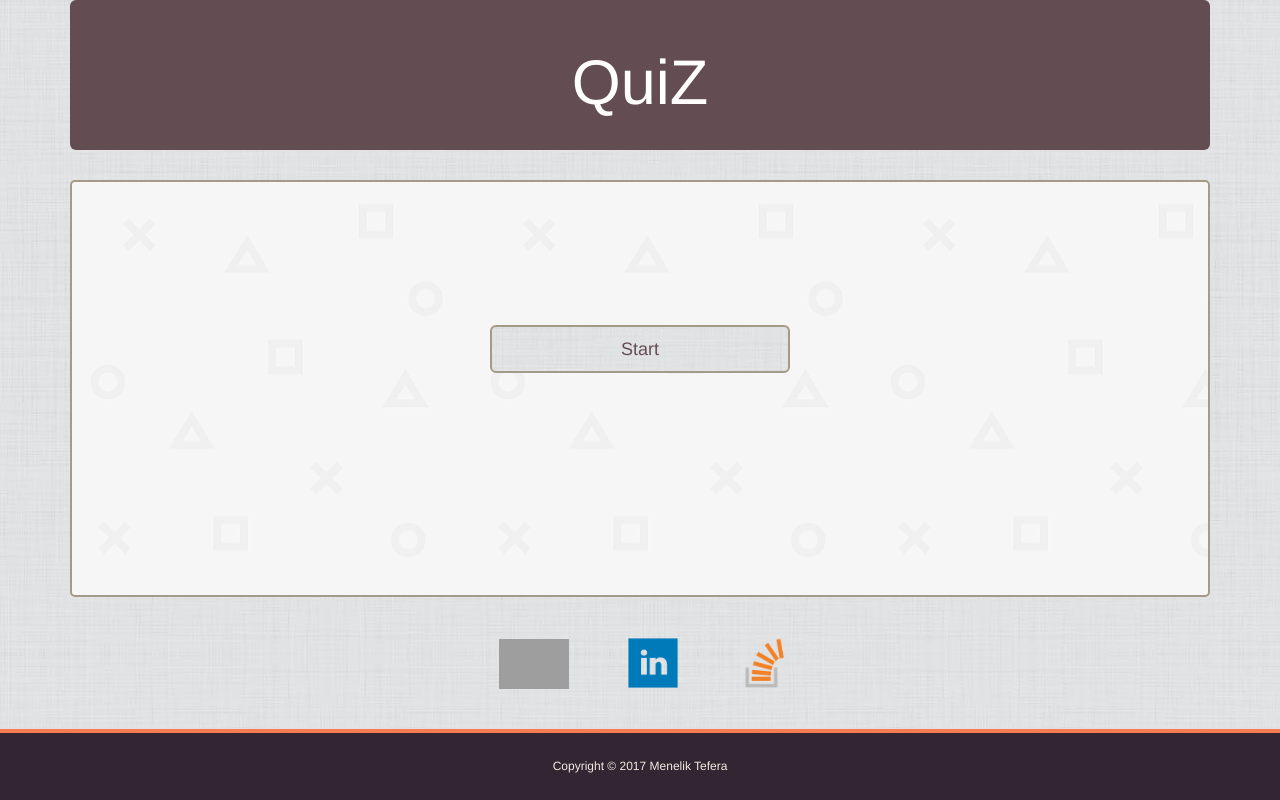
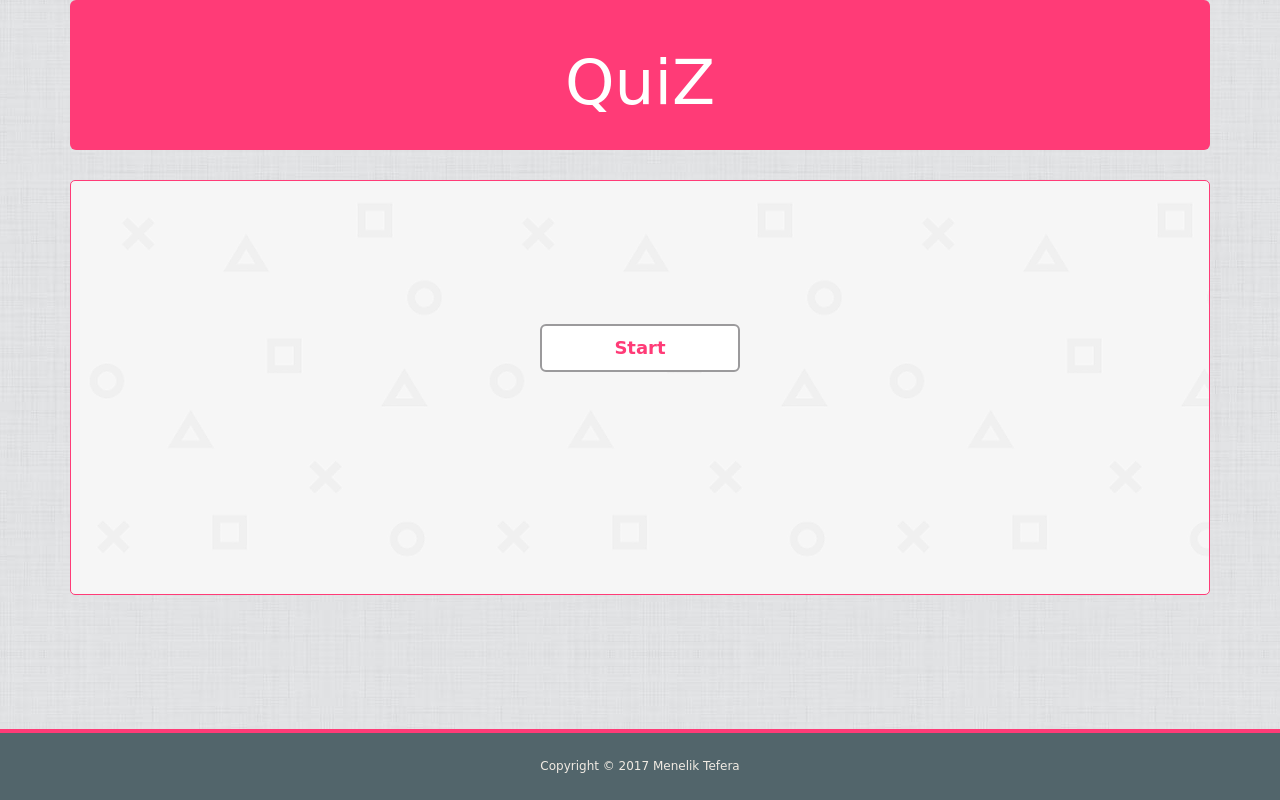
Before and after one commit to menelik7/TriviaGame, a plain HTML site: page index.html in a window 1280 px wide. Drawn offline with nearby package versions, Linux system fonts and the light colour scheme; grey boxes are pictures that could not be loaded.

Commit message:
Some Styling

```diff
--- a/assets/css/style.css
+++ b/assets/css/style.css
@@ -4,28 +4,31 @@ body {
 }
 
 .jumbotron {
-	background-color: #644d52;
+	background-color: #ff3b77;
 	height: 150px;
 }
 
 .jumbotron h1 {
 	margin: auto;
 	color:white;
+	font-family: 'Abril Fatface', cursive;
 }
 
 /*Main Content*/
 .container {
+	position: relative;
 	border-radius: 40px;
 	color: #644d52;
 	text-align: center;
 	font-size: 30px;
+	font-family: 'Abril Fatface', cursive;
 }
 
 #main-div {
 	padding: 20px;
 	background: #fff;
 	border-radius: 5px;
-	border: 2px solid #a49a87;
+	border: 1px solid #ff3b77;
 	background: url("../images/playstation-pattern.png");
 }
 
@@ -48,7 +51,7 @@ body {
 img {
 	height: 350px;
 	width: 700px;
-	padding: 20px;
+	padding: 0;
 }
 
 #timer {
@@ -64,40 +67,57 @@ img {
 }
 
 #start {
-	color: #644d52;
+	width: 200px;
 	margin-top: 100px;
-	width: 300px;
-	background: url("../images/whitey.png");
-	border: 2px solid #a49a87;
-}
-
-#connect {
-    width: 100%;
-    margin: auto;
-    height: 50px;
-}
-
-.social {
-    margin: 20px 0 0 10px;
-    width: 90px;
-    height: 90px;
-}
-
-.github {
-    margin: 22px 0 0 5px;
-    width: 110px;
-    height: 90px;
+	border: 2px solid #9B9A9C;
+	background: #fff;
+	font-family: 'Abril Fatface', cursive;
+	font-weight: bold;
+	color: #ff3b77;
 }
 
 footer {
 	position: fixed;
 	bottom: 0;
+	width: 100%;
 	margin-top: 10px;
-	width: 100%;
 	padding: 25px 0;
 	font-size: 12px;
+	font-family: 'Abril Fatface', cursive;
 	color: #F1EBE3;
 	text-align: center;
-	border-top: 4px solid #f77a52;
-	background: #332532;
+	border-top: 4px solid #ff3b77;
+	background: #52656b;
 }
+
+@media screen and (max-width: 768px) {
+
+body {
+	background: url("../images/whitey.png");
+	scroll-behavior: auto;
+}
+
+
+img {
+	height: 175px;
+	width: 350px;
+	padding: 0;
+}
+
+}
+
+@media screen and (max-width: 640px) {
+
+body {
+	background: url("../images/whitey.png");
+	scroll-behavior: auto;
+}
+
+
+img {
+	height: 175px;
+	width: 350px;
+	padding: 0;
+}
+
+}
--- a/index.html
+++ b/index.html
@@ -5,10 +5,10 @@
     <meta name="viewport" content="width=device-width, initial-scale=1">
     <title>Trivia Game</title>
     <link rel="stylesheet" href="https://maxcdn.bootstrapcdn.com/bootstrap/3.3.6/css/bootstrap.min.css">
+    <link href="https://fonts.googleapis.com/css?family=Orbitron" rel="stylesheet">
     <link rel="stylesheet" type="text/css" href="assets/css/style.css">
     <script src="https://code.jquery.com/jquery-3.1.1.min.js"></script>
     <script src="assets/javascript/app.js"></script>
-    <link href="https://fonts.googleapis.com/css?family=Orbitron" rel="stylesheet">
 </head>
 
 <body>
@@ -17,29 +17,26 @@
 		<div class="jumbotron bg-primary text-center">
 			<h1>QuiZ</h1>
 		</div>
-		<div class="col-md-12" id="main-div">
-			<div class="col-md-12" id="timer"></div>
-			<div class="col-md-12" id="question"></div>
-			<div class="col-md-12" id="stats"></div>
-			<div class="col-md-12" id="answer"></div>
+		<div class="col-md-12 col-xs-12" id="main-div">
+		<div class="row">
+			<div class="col-md-12 col-xs-12" id="timer"></div>
+			<div class="col-md-12 col-xs-12" id="question"></div>
+			<div class="col-md-12 col-xs-12" id="stats"></div>
+			<div class="col-md-12 col-xs-12" id="answer"></div>
 
-			<div class="col-md-12" id="second"><button id="start" class="btn btn-warning btn-lg">Start</button></div>
+			<div class="col-md-12 col-xs-12" id="second"><button id="start" class="btn btn-lg">Start</button></div>
 
-			<div class="col-md-12" id="pic"></div>
+			<div class="col-md-12 col-xs-12" id="pic"></div>
 
 
-			<div class="col-md-12" id="firstRow"><button id="option1" class="btn1 btn-default btn-lg"></button></div>
+			<div class="col-md-12 col-xs-12" id="firstRow"><button id="option1" class="btn1 btn-default btn-lg"></button></div>
 
-			<div class="col-md-12" id="secondRow"><button id="option2" class="btn2 btn-default btn-lg"></button></div>
+			<div class="col-md-12 col-xs-12" id="secondRow"><button id="option2" class="btn2 btn-default btn-lg"></button></div>
 
-			<div class="col-md-12" id="thirdRow"><button id="option3" class="btn3 btn-default btn-lg"></button></div>
+			<div class="col-md-12 col-xs-12" id="thirdRow"><button id="option3" class="btn3 btn-default btn-lg"></button></div>
 
-			<div class="col-md-12" id="fourthRow"><button id="option4" class="btn4 btn-default btn-lg"></button></div>
+			<div class="col-md-12 col-xs-12" id="fourthRow"><button id="option4" class="btn4 btn-default btn-lg"></button></div>
 		</div>
-		<div class="col-md-12" id="connect">
-	        <a href="https://github.com/menelik7" target="_blank"><img src="assets/images/github-128.png" class="github" alt="GitHub"/></a>
-	        <a href="https://www.linkedin.com/search/results/people/?firstName=Menelik&lastName=Tefera" target="_blank""><img src="assets/images/linkedin-128.png" class="social" alt="LinkedIn"/></a>
-	        <a href="http://stackoverflow.com/users/7858930/menelik-tefera?tab=profile" target="_blank"><img src="assets/images/stackoverflow-128.png" class="social" alt="Stack Overflow"/></a>
 		</div>
 	</div>
 	<footer>
```
